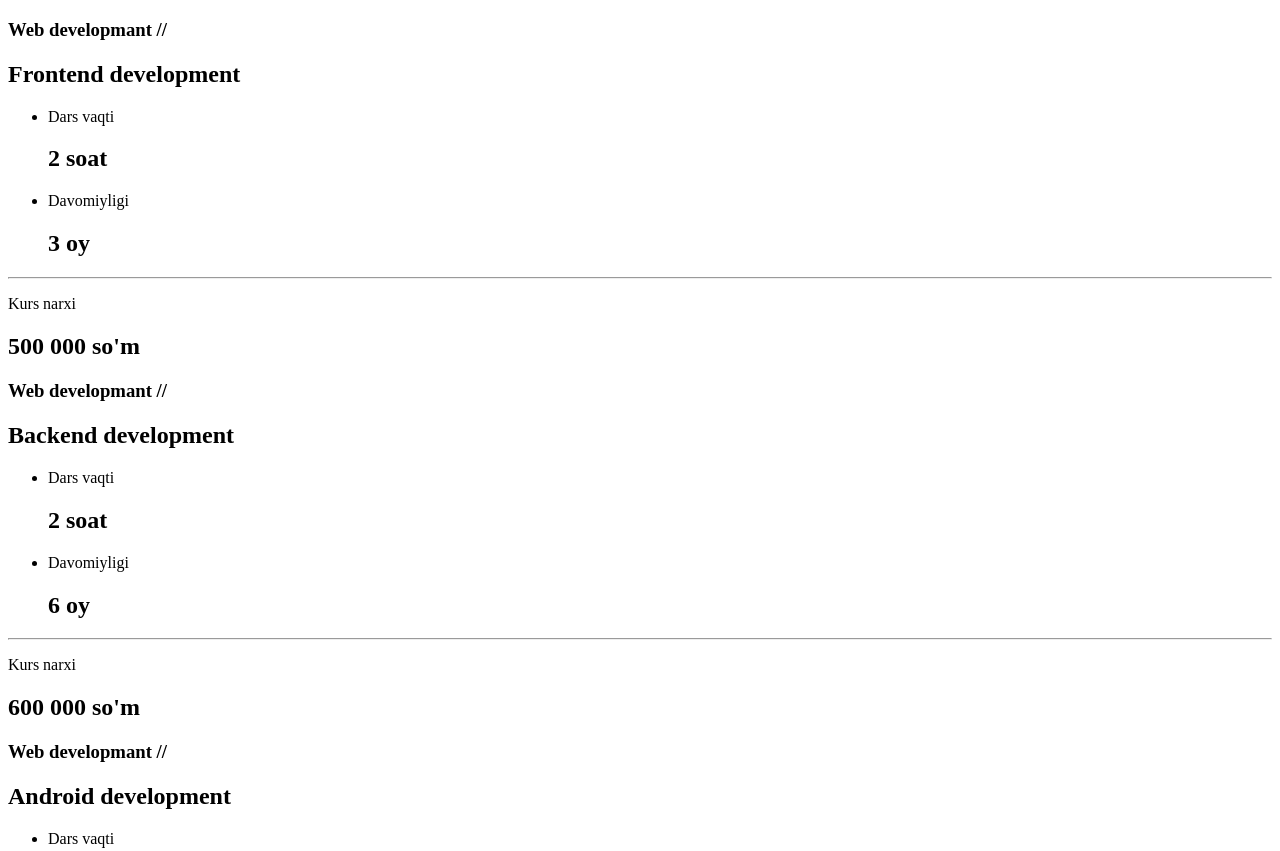
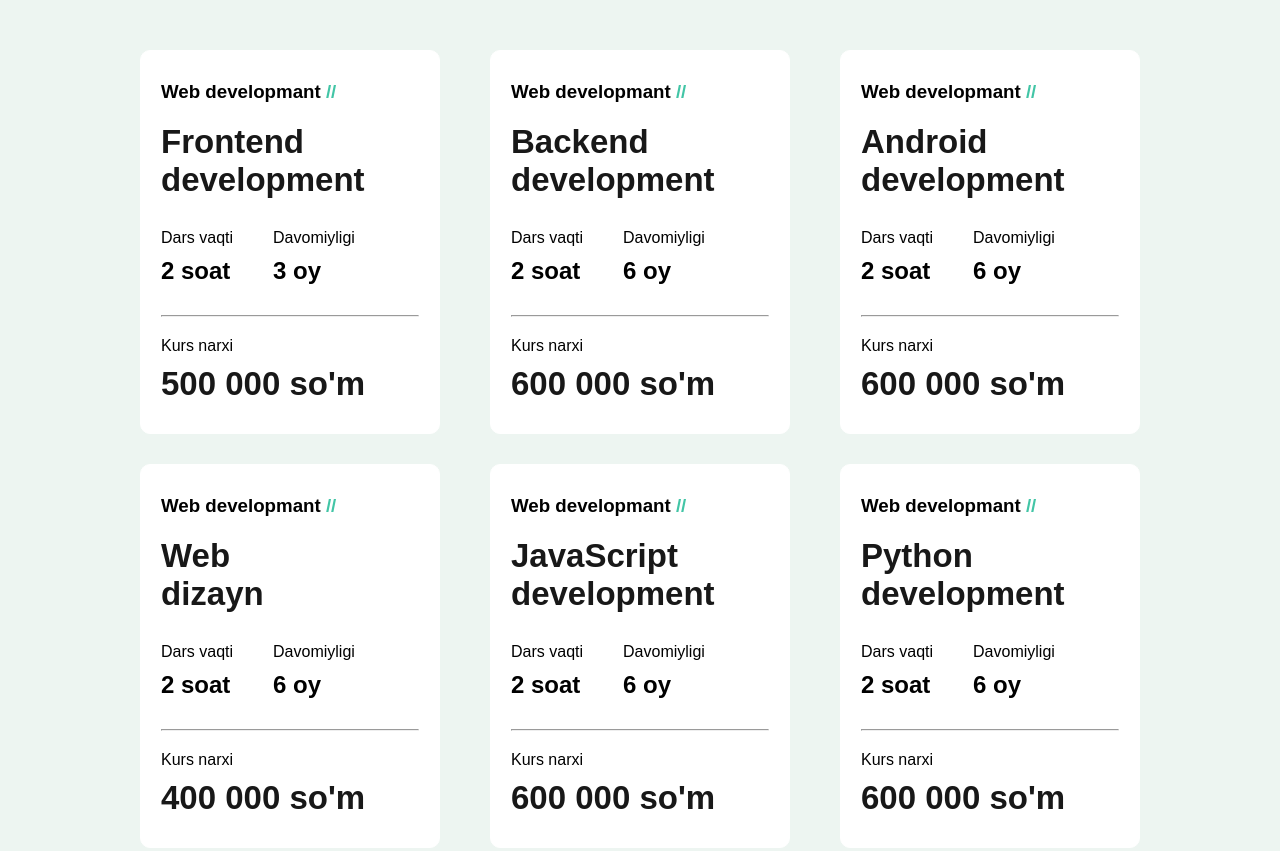
Before and after one commit to dilmurod1234/homework-6, a plain HTML site: page index.html in a window 1280 px wide. Shown: the top 851 px of the page. Drawn offline with Linux system fonts and the light colour scheme.

Commit message:
Add css link

```diff
--- a/index.html
+++ b/index.html
@@ -4,7 +4,7 @@
     <meta charset="UTF-8">
     <meta http-equiv="X-UA-Compatible" content="IE=edge">
     <meta name="viewport" content="width=device-width, initial-scale=1.0">
-    <link rel="stylesheet" href="./css/main1.css">
+    <link rel="stylesheet" href="./css/main.css">
     <title>UY ISHI. 5-dars</title>
 </head>
 <body>
```
